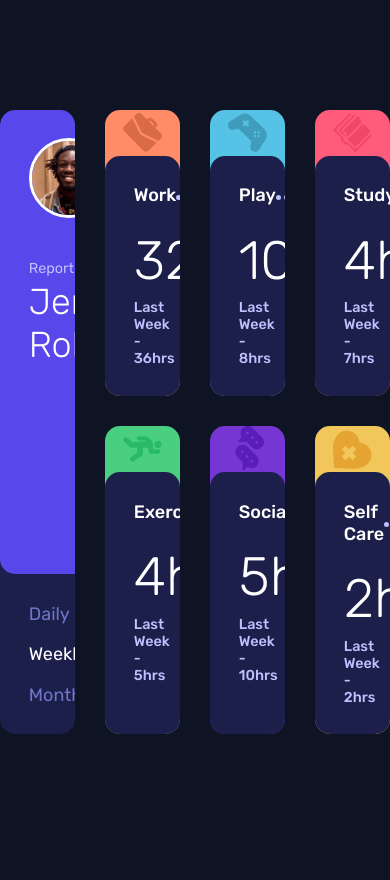
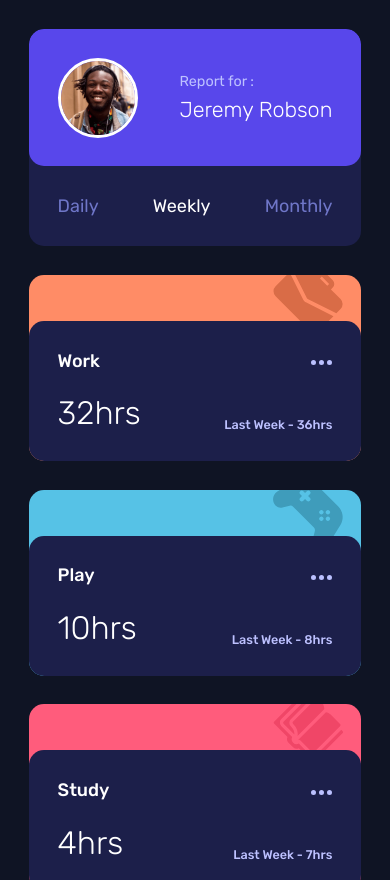
Before and after one commit to cholis04/Time-Tracking-Dashboard, a Gatsby site: page / in a window 390 px wide. Shown: the top 880 px of the page. Before the commit the page ends 844 px from the top, so only its background shows below. Built offline with nearby package versions, Linux system fonts and the light colour scheme; Gatsby itself is replaced by a stand-in of ours.

Commit message:
Add Responsive Mobile Styles

```diff
--- a/src/Components/Cover/index.js
+++ b/src/Components/Cover/index.js
@@ -9,6 +9,21 @@ const CoverStyled = styled.div`
   padding: 1.6em;
   border-radius: 15px;
   background-color: hsl(246, 80%, 60%);
+
+  @media only screen and (max-width: 680px) {
+    display: flex;
+    justify-content: space-between;
+  }
+`;
+
+const WrapInfo = styled.div`
+  display: flex;
+  flex-direction: column;
+
+  @media only screen and (max-width: 680px) {
+    justify-content: center;
+    padding-left: 0.5em;
+  }
 `;
 
 const TextCover = styled.p`
@@ -16,18 +31,29 @@ const TextCover = styled.p`
   margin-bottom: 0.2rem;
   color: hsl(236, 100%, 87%);
   font-size: 0.8em;
+
+  @media only screen and (max-width: 680px) {
+    margin: 0;
+  }
 `;
 
 const NameCover = styled.h1`
   font-weight: 300;
+
+  @media only screen and (max-width: 680px) {
+    font-size: 1.2em;
+    margin-top: 0.4rem;
+  }
 `;
 
 function Cover() {
   return (
     <CoverStyled>
       <ProfilePhoto />
-      <TextCover>Report for :</TextCover>
-      <NameCover>Jeremy Robson</NameCover>
+      <WrapInfo>
+        <TextCover>Report for :</TextCover>
+        <NameCover>Jeremy Robson</NameCover>
+      </WrapInfo>
     </CoverStyled>
   );
 }
--- a/src/Components/Item/index.js
+++ b/src/Components/Item/index.js
@@ -37,7 +37,6 @@ function ItemList({ activity, time }) {
     end: timeframes[time].current,
     suffix: 'hrs',
     duration: 1.5,
-    useEasing: true,
   });
 
   useEffect(() => {
--- a/src/element/boxGrid.js
+++ b/src/element/boxGrid.js
@@ -3,10 +3,19 @@ import styled from 'styled-components';
 export const Box = styled.div`
   margin: 0 auto;
   width: 100%;
+  min-width: 375px;
   max-width: 1110px;
   display: grid;
   grid-template-columns: repeat(4, 1fr);
-  gap: 30px;
+  gap: 1.6em;
+
+  @media only screen and (max-width: 980px) {
+    padding: 1.6em;
+    grid-template-columns: repeat(2, 1fr);
+  }
+  @media only screen and (max-width: 680px) {
+    grid-template-columns: 1fr;
+  }
 `;
 
 export const Item = styled.div`
@@ -19,6 +28,9 @@ export const ItemHead = styled(Item)`
   grid-row: span 2;
   display: grid;
   grid-template-rows: 1fr 160px;
+  @media only screen and (max-width: 680px) {
+    grid-template-rows: 1fr auto;
+  }
 `;
 
 export const Content = styled.div`
@@ -48,6 +60,12 @@ export const Info = styled.div`
   margin-top: 1.4rem;
   display: flex;
   flex-direction: column;
+
+  @media only screen and (max-width: 680px) {
+    flex-direction: row;
+    justify-content: space-between;
+    align-items: end;
+  }
 `;
 
 export const TextInfo = styled.p`
@@ -55,6 +73,11 @@ export const TextInfo = styled.p`
   font-size: ${(props) => (props.heading ? '3em' : '0.8em')};
   font-weight: ${(props) => (props.heading ? '300' : '500')};
   color: ${(props) => (props.heading ? 'white' : 'hsl(236, 100%, 87%)')};
+
+  @media only screen and (max-width: 680px) {
+    font-size: ${(props) => (props.heading ? '1.8em' : '0.7em')};
+    margin-bottom: 0;
+  }
 `;
 
 export const SelectForm = styled.form`
@@ -62,6 +85,10 @@ export const SelectForm = styled.form`
   display: flex;
   justify-content: space-between;
   flex-direction: column;
+
+  @media only screen and (max-width: 680px) {
+    flex-direction: row;
+  }
 `;
 
 export const Label = styled.label`
@@ -87,4 +114,8 @@ export const InputRadio = styled.input.attrs({ type: 'radio' })`
   &:disabled + ${LabelText} {
     cursor: wait;
   }
+  &[disabled]:not(:checked) + ${LabelText} {
+    color: rgba(255, 255, 255, 0.2);
+    text-decoration: line-through;
+  }
 `;
```
